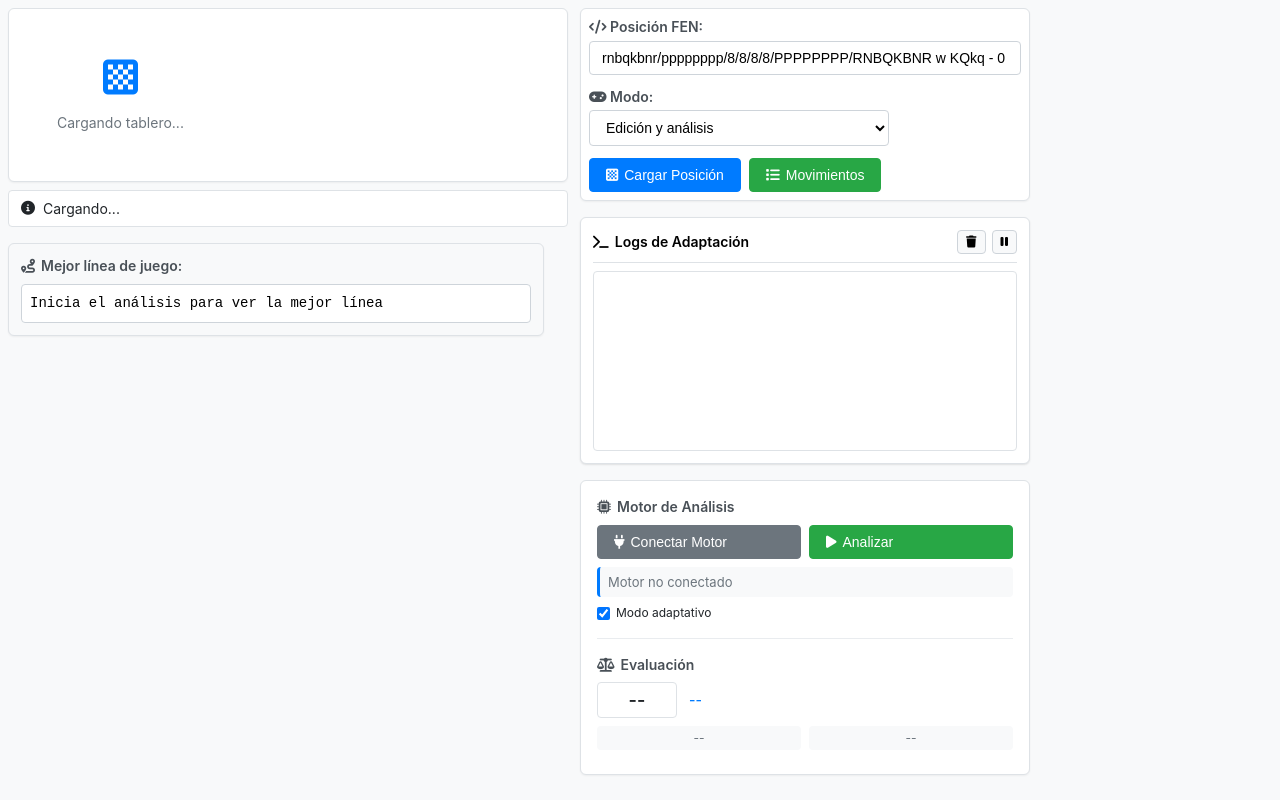
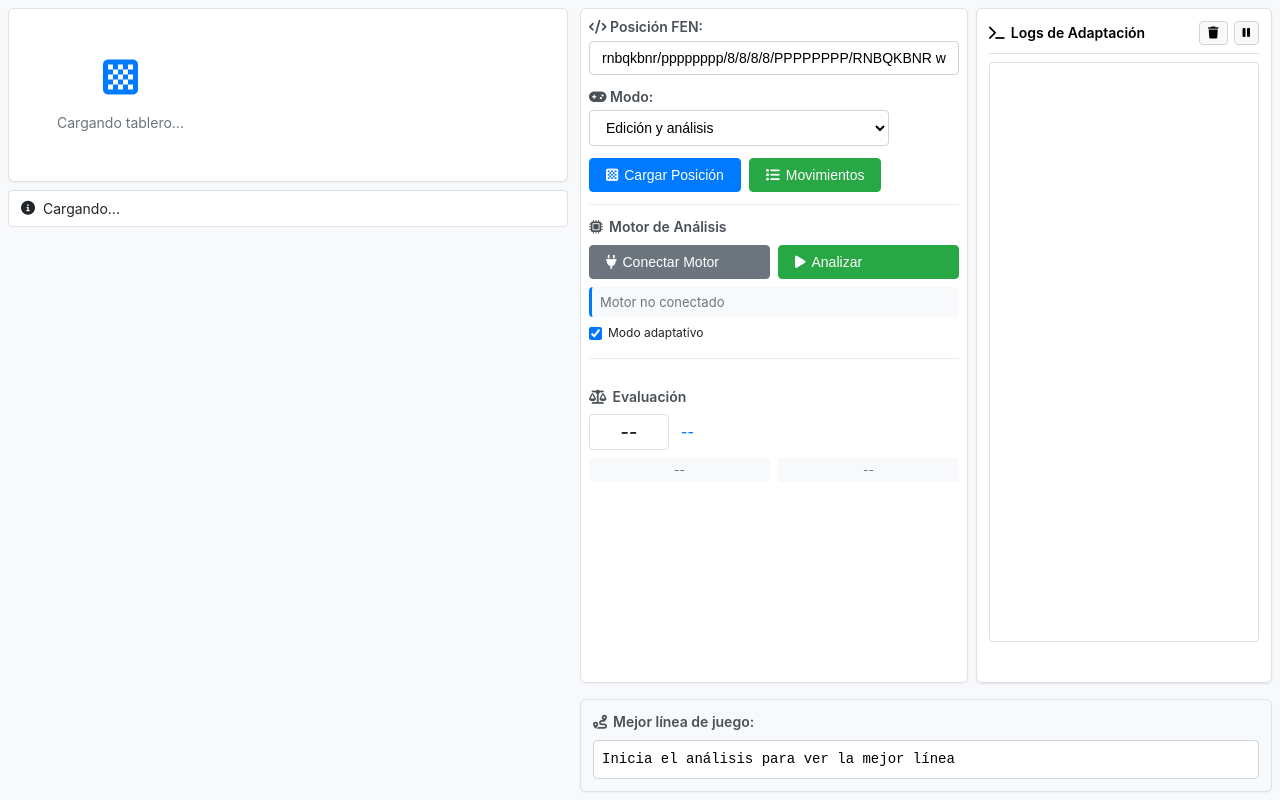
Before and after one commit to gustavojavier7/ajedrez, a plain HTML site: page index.html in a window 1280 px wide. Drawn offline with nearby package versions, Linux system fonts and the light colour scheme; a script that the page names is missing.

Commit message:
Embed analysis controls in FEN/logs panel

```diff
--- a/index.html
+++ b/index.html
@@ -213,7 +213,6 @@
             margin-top: 8px;
             box-shadow: 0 1px 2px rgba(0, 0, 0, 0.05);
             width: 100%;
-            max-width: 536px;
             overflow: hidden;
         }
         .pv-section-main .pv-title {
@@ -231,8 +230,6 @@
             color: #000;
             line-height: 1.5;
             word-wrap: break-word;
-            max-height: 120px;
-            overflow-y: auto;
             background: white;
             padding: 8px;
             border-radius: 4px;
@@ -245,13 +242,37 @@
             display: flex;
             flex-direction: column;
             gap: 8px;
-        }
-        .analysis-panel {
-            background: white;
-            border: 1px solid #dee2e6;
-            border-radius: 6px;
-            padding: 16px;
-            box-shadow: 0 1px 2px rgba(0, 0, 0, 0.05);
+            flex: 1;
+            min-height: 0;
+        }
+        .fen-logs-row {
+            display: flex;
+            align-items: stretch;
+            gap: 8px;
+            margin-bottom: 0;
+            flex-wrap: wrap;
+            min-height: 0;
+            flex: 1;
+        }
+        .fen-logs-row .input-section {
+            flex: 1.25;
+            min-width: 300px;
+            margin-bottom: 0;
+        }
+        .logs-column {
+            flex: 1;
+            min-width: 280px;
+            display: flex;
+            flex-direction: column;
+            min-height: 0;
+        }
+        .analysis-inline {
+            margin-top: 12px;
+            padding-top: 12px;
+            border-top: 1px solid #e9ecef;
+            display: flex;
+            flex-direction: column;
+            gap: 12px;
         }
         .analysis-section {
             margin-bottom: 16px;
@@ -347,9 +368,12 @@
             border: 1px solid #dee2e6;
             border-radius: 6px;
             padding: 12px;
-            margin-bottom: 8px;
             width: 100%;
             box-shadow: 0 1px 2px rgba(0, 0, 0, 0.1);
+            display: flex;
+            flex-direction: column;
+            flex: 1;
+            min-height: 0;
         }
         .logs-header {
             display: flex;
@@ -388,13 +412,15 @@
             font-family: 'Courier New', monospace;
             font-size: 0.75rem;
             line-height: 1.4;
-            height: 180px;
             overflow-y: auto;
             background: #ffffff;
             color: #000000;
             padding: 8px;
             border-radius: 4px;
             border: 1px solid #dee2e6;
+            flex: 1;
+            max-height: calc(100vh - 220px);
+            min-height: 0;
         }
         .log-entry {
             display: flex;
@@ -567,19 +593,6 @@
                 width: 100%;
                 min-width: unset;
             }
-            .analysis-panel {
-                display: grid;
-                grid-template-columns: 1fr 1fr;
-                gap: 16px;
-            }
-            .analysis-section {
-                border-bottom: none;
-                padding-bottom: 0;
-                margin-bottom: 0;
-            }
-            .logs-section {
-                grid-column: 1 / -1;
-            }
         }
         @media (max-width: 768px) {
             .container {
@@ -602,9 +615,6 @@
             }
             .button-group {
                 flex-direction: column;
-            }
-            .analysis-panel {
-                grid-template-columns: 1fr;
             }
             .engine-controls {
                 flex-direction: column;
@@ -635,15 +645,9 @@
                     <i class="fas fa-info-circle"></i>
                     <span>Cargando...</span>
                 </div>
-                <div class="pv-section-main">
-                    <div class="pv-title">
-                        <i class="fas fa-route"></i>
-                        Mejor línea de juego:
-                    </div>
-                    <div id="pvLine" class="pv-line-main">Inicia el análisis para ver la mejor línea</div>
-                </div>
             </div>
             <div class="right-panel">
+                <div class="fen-logs-row">
                     <div class="input-section">
                         <div class="input-row">
                             <div class="input-group">
@@ -675,25 +679,7 @@
                                 </button>
                             </div>
                         </div>
-                </div>
-                <div class="logs-section">
-                    <div class="logs-header">
-                        <div class="logs-title">
-                            <i class="fas fa-terminal"></i>
-                            Logs de Adaptación
-                        </div>
-                        <div class="logs-controls">
-                            <button onclick="clearLogs()" title="Limpiar logs">
-                                <i class="fas fa-trash"></i>
-                            </button>
-                            <button onclick="toggleLogsPause()" id="pauseLogsBtn" title="Pausar logs">
-                                <i class="fas fa-pause"></i>
-                            </button>
-                        </div>
-                    </div>
-                    <div class="logs-container" id="logsContainer"></div>
-                </div>
-                <div class="analysis-panel">
+                        <div class="analysis-inline">
                             <div class="analysis-section">
                                 <div class="section-title">
                                     <i class="fas fa-microchip"></i>
@@ -733,6 +719,34 @@
                                     <span id="memoryStats">--</span>
                                 </div>
                             </div>
+                        </div>
+                    </div>
+                    <div class="logs-column">
+                        <div class="logs-section">
+                            <div class="logs-header">
+                                <div class="logs-title">
+                                    <i class="fas fa-terminal"></i>
+                                    Logs de Adaptación
+                                </div>
+                                <div class="logs-controls">
+                                    <button onclick="clearLogs()" title="Limpiar logs">
+                                        <i class="fas fa-trash"></i>
+                                    </button>
+                                    <button onclick="toggleLogsPause()" id="pauseLogsBtn" title="Pausar logs">
+                                        <i class="fas fa-pause"></i>
+                                    </button>
+                                </div>
+                            </div>
+                            <div class="logs-container" id="logsContainer"></div>
+                        </div>
+                    </div>
+                </div>
+                <div class="pv-section-main">
+                    <div class="pv-title">
+                        <i class="fas fa-route"></i>
+                        Mejor línea de juego:
+                    </div>
+                    <div id="pvLine" class="pv-line-main">Inicia el análisis para ver la mejor línea</div>
                 </div>
                 <div id="legalMoves" class="moves-panel" style="display: none;">
                     <div class="moves-header">
```
Lines whose indentation alone changed are shown as unchanged.
